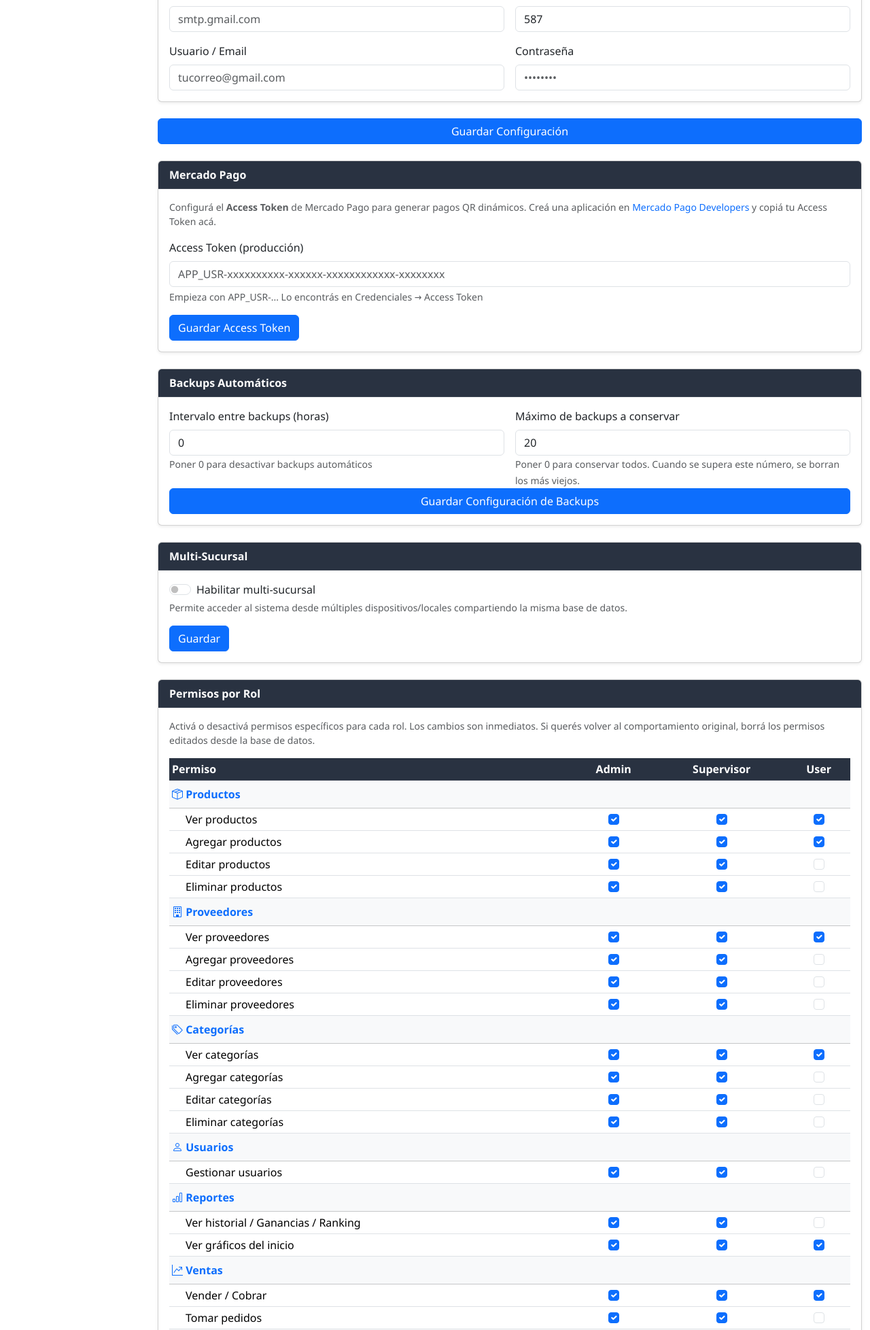
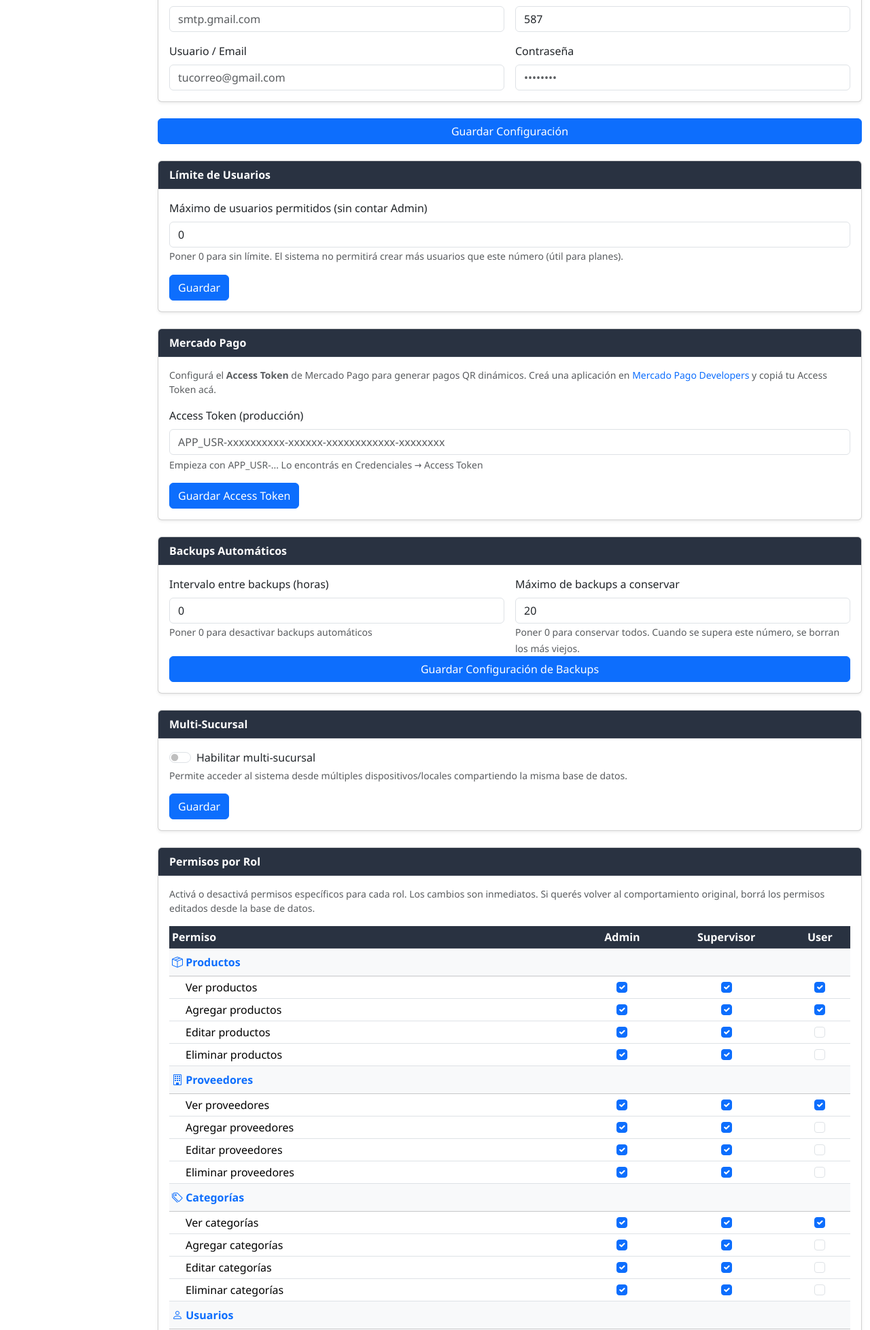
Before and after one commit to MrJackzzz/Punto-de-venta, a Flask app: page /settings in a window 1280 px wide. Shown: the part 1115-3071 px from the top of the page at 68% size. Run offline with Flask 3, Linux system fonts and the light colour scheme; a user stored in the database is signed in; data comes from the database, SQL or seed files in the repository; some libraries are stand-ins or nearby versions.

Commit message:
Add max_users config limit, add can_view_barcodes permission, enforce limits

```diff
--- a/app.py
+++ b/app.py
@@ -1312,7 +1312,8 @@ def users():
         flash('No tienes permiso.', 'danger')
         return redirect(url_for('dashboard'))
     users_list = User.query.order_by(User.username).all()
-    return render_template('users.html', users=users_list)
+    configs = {c.key: c.value for c in Config.query.all()}
+    return render_template('users.html', users=users_list, configs=configs)
 
 
 @app.route('/users/add', methods=['POST'])
@@ -1330,6 +1331,14 @@ def user_add():
     if User.query.filter_by(username=username).first():
         flash('El usuario ya existe.', 'danger')
         return redirect(url_for('users'))
+
+    if role != 'admin':
+        max_users = get_config('max_users', '0')
+        if max_users and max_users != '0':
+            non_admin_count = User.query.filter(User.role != 'admin').count()
+            if non_admin_count >= int(max_users):
+                flash(f'Límite alcanzado: máximo {max_users} usuarios (sin contar admin).', 'danger')
+                return redirect(url_for('users'))
 
     user = User(username=username, role=role, active=True, first_name=first_name, last_name=last_name)
     user.set_password(password)
@@ -1859,7 +1868,8 @@ def save_permissions():
                  'can_manage_users',
                  'can_view_history', 'can_sell',
                  'can_view_categories', 'can_add_categories', 'can_edit_categories', 'can_delete_categories',
-                 'can_view_charts']
+                 'can_view_charts',
+                 'can_view_barcodes']
     for role in ['admin', 'supervisor', 'user']:
         perms = {}
         for pk in perm_keys:
@@ -2257,8 +2267,8 @@ def planes_send_email():
 @app.route('/barcodes')
 @login_required
 def barcodes():
-    if current_user.role != 'admin':
-        flash('Solo admin puede acceder.', 'danger')
+    if not current_user.can_view_barcodes():
+        flash('No tienes permiso para ver esta página.', 'danger')
         return redirect(url_for('dashboard'))
     products_list = Product.query.order_by(Product.name).all()
     return render_template('barcodes.html', products=products_list)
--- a/models.py
+++ b/models.py
@@ -103,6 +103,9 @@ class User(UserMixin, db.Model):
     def can_take_orders(self):
         return self._role_perm('can_take_orders', self.role in ('admin', 'supervisor'))
 
+    def can_view_barcodes(self):
+        return self._role_perm('can_view_barcodes', self.role == 'admin')
+
 
 class PendingOrder(db.Model):
     id = db.Column(db.Integer, primary_key=True)
--- a/templates/base.html
+++ b/templates/base.html
@@ -51,7 +51,9 @@
             <a href="{{ url_for('settings') }}" class="sidebar-link"><span class="si"><i class="bi bi-gear"></i></span><span class="st">Config</span></a>
             <a href="{{ url_for('planes') }}" class="sidebar-link"><span class="si"><i class="bi bi-journal-text"></i></span><span class="st">Planes</span></a>
             <a href="{{ url_for('membership') }}" class="sidebar-link"><span class="si"><i class="bi bi-credit-card"></i></span><span class="st">Membresía</span></a>
+            {% if current_user.can_view_barcodes() %}
             <a href="{{ url_for('barcodes') }}" class="sidebar-link"><span class="si"><i class="bi bi-upc-scan"></i></span><span class="st">Códigos</span></a>
+            {% endif %}
             <a href="{{ url_for('backups') }}" class="sidebar-link"><span class="si"><i class="bi bi-database"></i></span><span class="st">Backups</span></a>
             {% endif %}
             {% if current_user.can_manage_users() %}
@@ -93,7 +95,7 @@
                 {% endif %}
                 {% if current_user.role == 'admin' %}
                 <a href="{{ url_for('backups') }}">Backups</a>
-                <a href="{{ url_for('barcodes') }}">Códigos</a>
+                {% if current_user.can_view_barcodes() %}<a href="{{ url_for('barcodes') }}">Códigos</a>{% endif %}
                 <a href="{{ url_for('planes') }}">Planes</a>
                 <a href="{{ url_for('membership') }}">Membresía</a>
                 <a href="{{ url_for('settings') }}">Config</a>
--- a/templates/settings.html
+++ b/templates/settings.html
@@ -123,6 +123,22 @@
     <button type="submit" class="btn btn-primary w-100 mb-4">Guardar Configuración</button>
 </form>
 
+<!-- Límite de Usuarios -->
+<div class="card shadow-sm mb-4">
+    <div class="card-header card-header-primary">Límite de Usuarios</div>
+    <div class="card-body">
+        <form method="POST">
+            <div class="mb-3">
+                <label for="max_users" class="form-label">Máximo de usuarios permitidos (sin contar Admin)</label>
+                <input type="number" id="max_users" name="max_users" class="form-control"
+                       value="{{ configs.get('max_users', '0') }}" min="0">
+                <small class="text-muted">Poner 0 para sin límite. El sistema no permitirá crear más usuarios que este número (útil para planes).</small>
+            </div>
+            <button type="submit" class="btn btn-primary">Guardar</button>
+        </form>
+    </div>
+</div>
+
 <!-- Mercado Pago -->
 <div class="card shadow-sm mb-4">
     <div class="card-header card-header-primary">Mercado Pago</div>
@@ -238,11 +254,14 @@
                             ('<i class="bi bi-credit-card"></i> Membresía', [
                                 ('can_pay_membership','Pagar membresía con MP'),
                             ]),
+                            ('<i class="bi bi-upc-scan"></i> Códigos', [
+                                ('can_view_barcodes','Ver / generar códigos de barras y QR'),
+                            ]),
                         ] %}
                         {% set default_perms = {
-                            'admin': {'can_view_products':true,'can_add_products':true,'can_edit_products':true,'can_manage_products':true,'can_view_suppliers':true,'can_add_suppliers':true,'can_edit_suppliers':true,'can_delete_suppliers':true,'can_view_categories':true,'can_add_categories':true,'can_edit_categories':true,'can_delete_categories':true,'can_manage_users':true,'can_view_history':true,'can_sell':true,'can_view_charts':true,'can_pay_membership':true,'can_take_orders':true},
-                            'supervisor': {'can_view_products':true,'can_add_products':true,'can_edit_products':true,'can_manage_products':true,'can_view_suppliers':true,'can_add_suppliers':true,'can_edit_suppliers':true,'can_delete_suppliers':true,'can_view_categories':true,'can_add_categories':true,'can_edit_categories':true,'can_delete_categories':true,'can_manage_users':true,'can_view_history':true,'can_sell':true,'can_view_charts':true,'can_pay_membership':true,'can_take_orders':true},
-                            'user': {'can_view_products':true,'can_add_products':true,'can_edit_products':false,'can_manage_products':false,'can_view_suppliers':true,'can_add_suppliers':false,'can_edit_suppliers':false,'can_delete_suppliers':false,'can_view_categories':true,'can_add_categories':false,'can_edit_categories':false,'can_delete_categories':false,'can_manage_users':false,'can_view_history':false,'can_sell':true,'can_view_charts':true,'can_pay_membership':true,'can_take_orders':false}
+                            'admin': {'can_view_products':true,'can_add_products':true,'can_edit_products':true,'can_manage_products':true,'can_view_suppliers':true,'can_add_suppliers':true,'can_edit_suppliers':true,'can_delete_suppliers':true,'can_view_categories':true,'can_add_categories':true,'can_edit_categories':true,'can_delete_categories':true,'can_manage_users':true,'can_view_history':true,'can_sell':true,'can_view_charts':true,'can_pay_membership':true,'can_take_orders':true,'can_view_barcodes':true},
+                            'supervisor': {'can_view_products':true,'can_add_products':true,'can_edit_products':true,'can_manage_products':true,'can_view_suppliers':true,'can_add_suppliers':true,'can_edit_suppliers':true,'can_delete_suppliers':true,'can_view_categories':true,'can_add_categories':true,'can_edit_categories':true,'can_delete_categories':true,'can_manage_users':true,'can_view_history':true,'can_sell':true,'can_view_charts':true,'can_pay_membership':true,'can_take_orders':true,'can_view_barcodes':false},
+                            'user': {'can_view_products':true,'can_add_products':true,'can_edit_products':false,'can_manage_products':false,'can_view_suppliers':true,'can_add_suppliers':false,'can_edit_suppliers':false,'can_delete_suppliers':false,'can_view_categories':true,'can_add_categories':false,'can_edit_categories':false,'can_delete_categories':false,'can_manage_users':false,'can_view_history':false,'can_sell':true,'can_view_charts':true,'can_pay_membership':true,'can_take_orders':false,'can_view_barcodes':false}
                         } %}
                         {% for group_name, perms in perm_groups %}
                         <tr class="table-light fw-semibold">
```
Also changed, not shown: templates/users.html (+7 -1 lines).
